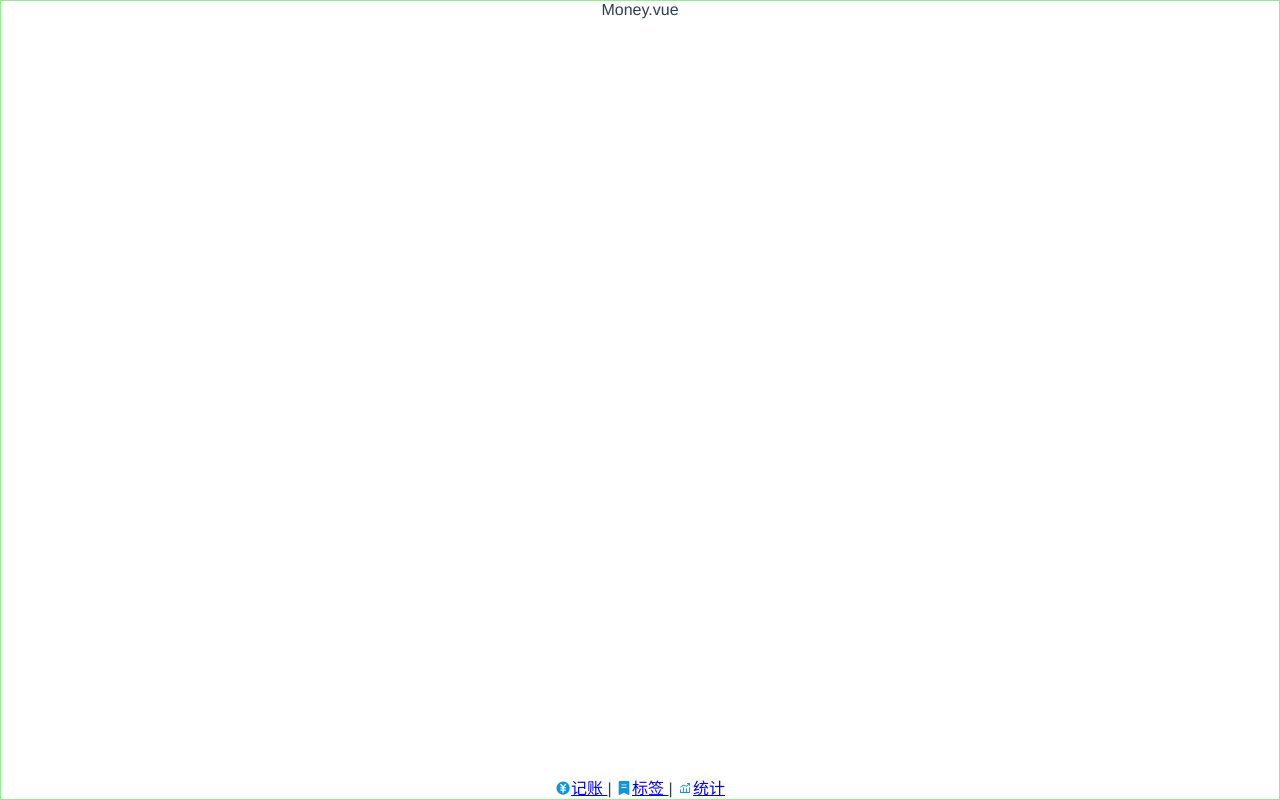
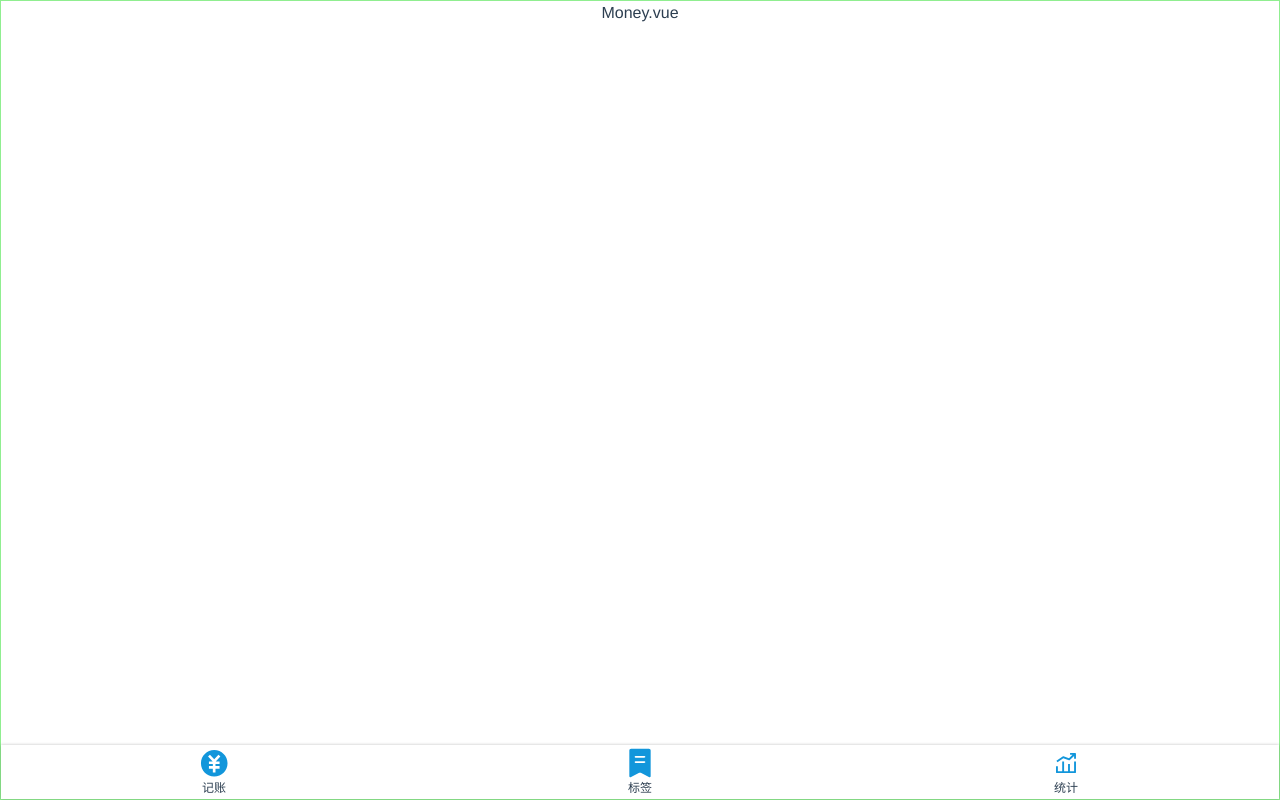
Before and after one commit to hushun1994/Vue-morney, a Vue app: page /#/money in a window 1280 px wide. Built offline with nearby package versions, Linux system fonts and the light colour scheme.

Commit message:
添加Icon样式

```diff
--- a/src/App.vue
+++ b/src/App.vue
@@ -13,6 +13,13 @@
   margin: 0;
   padding: 0;
   box-sizing: border-box;
+}
+body {
+  line-height: 1.5;
+}
+a {
+  text-decoration: none;
+  color: inherit;
 }
 #app {
   font-family: Avenir, Helvetica, Arial, sans-serif;
--- a/src/components/Icon.vue
+++ b/src/components/Icon.vue
@@ -5,7 +5,7 @@
 </template>
 
 <script>
-let importAll = (requireContext) => {
+const importAll = (requireContext) => {
   requireContext.keys().forEach(requireContext);
 };
 try {
--- a/src/components/Nav.vue
+++ b/src/components/Nav.vue
@@ -1,15 +1,13 @@
 <template>
-  <div class="nav">
-    <router-link to="/">
-      <Icon name="money" />记账
-    </router-link>|
-    <router-link to="/labels">
+  <nav>
+    <router-link to="/" class="item"> <Icon name="money" />记账 </router-link>
+    <router-link to="/labels" class="item">
       <Icon name="label" />标签
-    </router-link>|
-    <router-link to="/statistics">
+    </router-link>
+    <router-link to="/statistics" class="item">
       <Icon name="statistics" />统计
     </router-link>
-  </div>
+  </nav>
 </template>
 
 <script>
@@ -23,4 +21,21 @@
 </script>
 
 <style lang="scss" scoped>
+nav {
+  display: flex;
+  box-shadow: 0 0 3px rgba(0, 0, 0, 0.25);
+  font-size: 12px;
+  > .item {
+    padding: 2px 0;
+    width: 33.333333%;
+    display: flex;
+    justify-content: center;
+    align-items: center;
+    flex-direction: column;
+    .icon {
+      width: 32px;
+      height: 32px;
+    }
+  }
+}
 </style>
--- a/vue.config.js
+++ b/vue.config.js
@@ -8,8 +8,8 @@
     config.module
       .rule("svg-sprite")
       .test(/\.svg$/)
-      .include.add(dir)
-      .end() // 只包含 icons 目录
+      .include.add(dir) // 只包含 icons 目录
+      .end()
       .use("svg-sprite-loader")
       .loader("svg-sprite-loader")
       .options({ extract: false })
@@ -17,6 +17,6 @@
     config
       .plugin("svg-sprite")
       .use(require("svg-sprite-loader/plugin"), [{ plainSprite: true }]);
-    config.module.rule("svg").exclude.add(dir);
+    config.module.rule("svg").exclude.add(dir); // 其他规则不包含 dir 目录
   },
 };
```
Also changed, not shown: .eslintrc.js.
